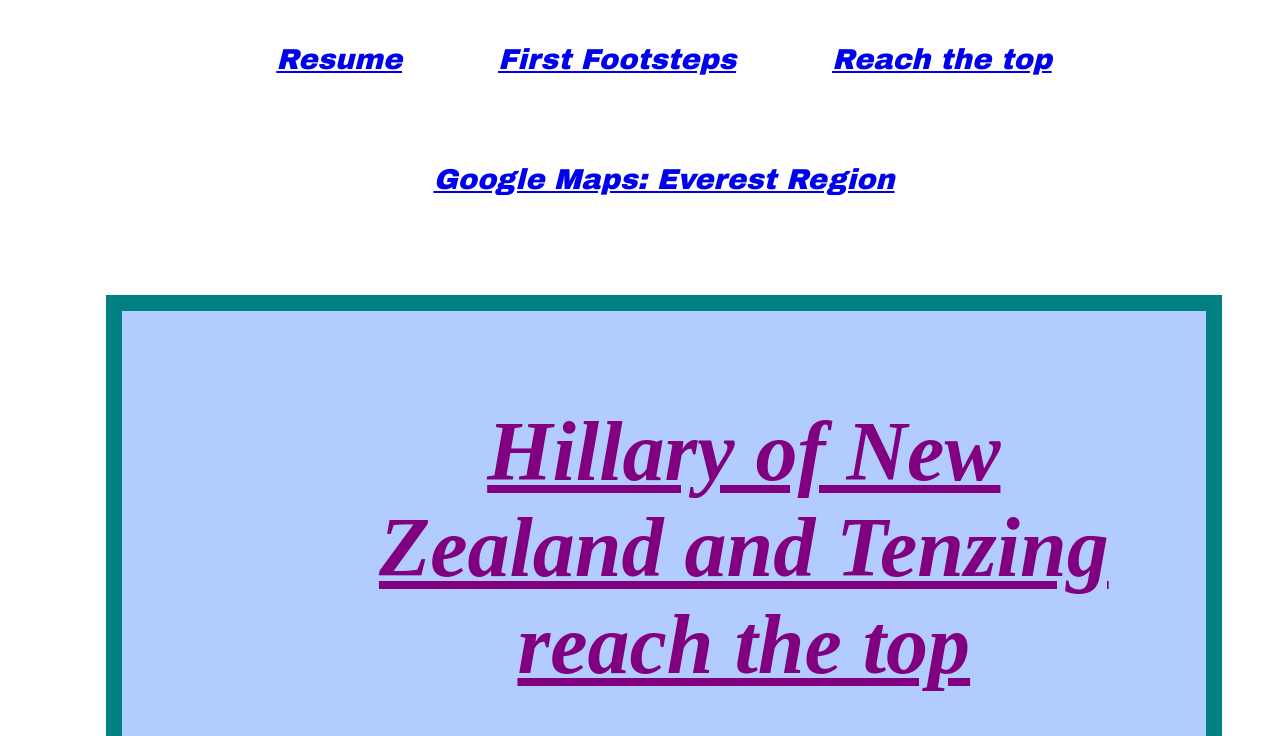
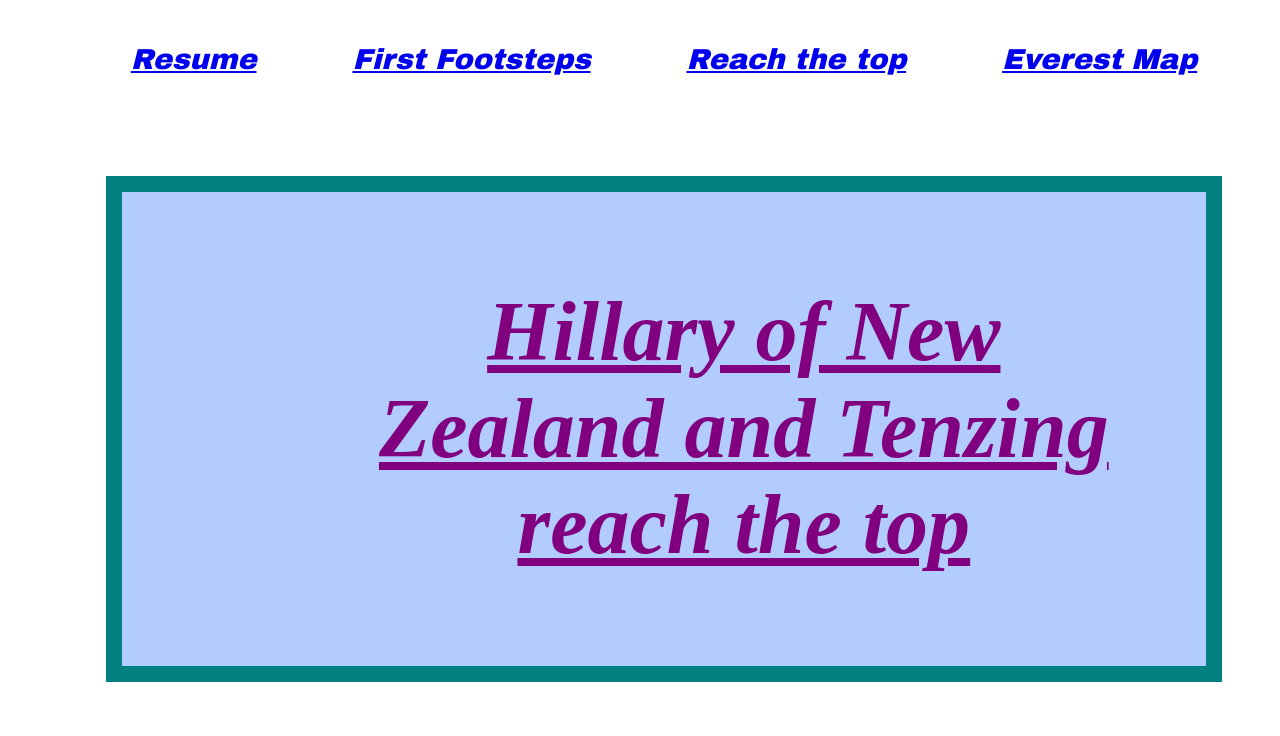
Before and after one commit to hitchhacker18/Project_3, a plain HTML site: page hillary_and_tenzing_reach_the_top.html in a window 1280 px wide. Shown: the top 736 px of the page. Drawn offline with Linux system fonts and the light colour scheme; a web font is replaced by a local one.

Commit message:
shortened the nav name for map
shortened the nav name for map

```diff
--- a/hillary_and_tenzing_reach_the_top.html
+++ b/hillary_and_tenzing_reach_the_top.html
@@ -14,7 +14,7 @@
         <li><a href="index.html">Resume</a></li>
         <li><a href="first_footsteps_everest_1953.html">First Footsteps</a></li>
         <li><a href="hillary_and_tenzing_reach_the_top.html">Reach the top</a></li>
-        <li><a href="map.html">Google Maps: Everest Region</a></li>
+        <li><a href="map.html">Everest Map</a></li>
       </ul>
     </nav>
     <h1 class="background">Hillary of New Zealand and Tenzing reach the top</h1>
```
